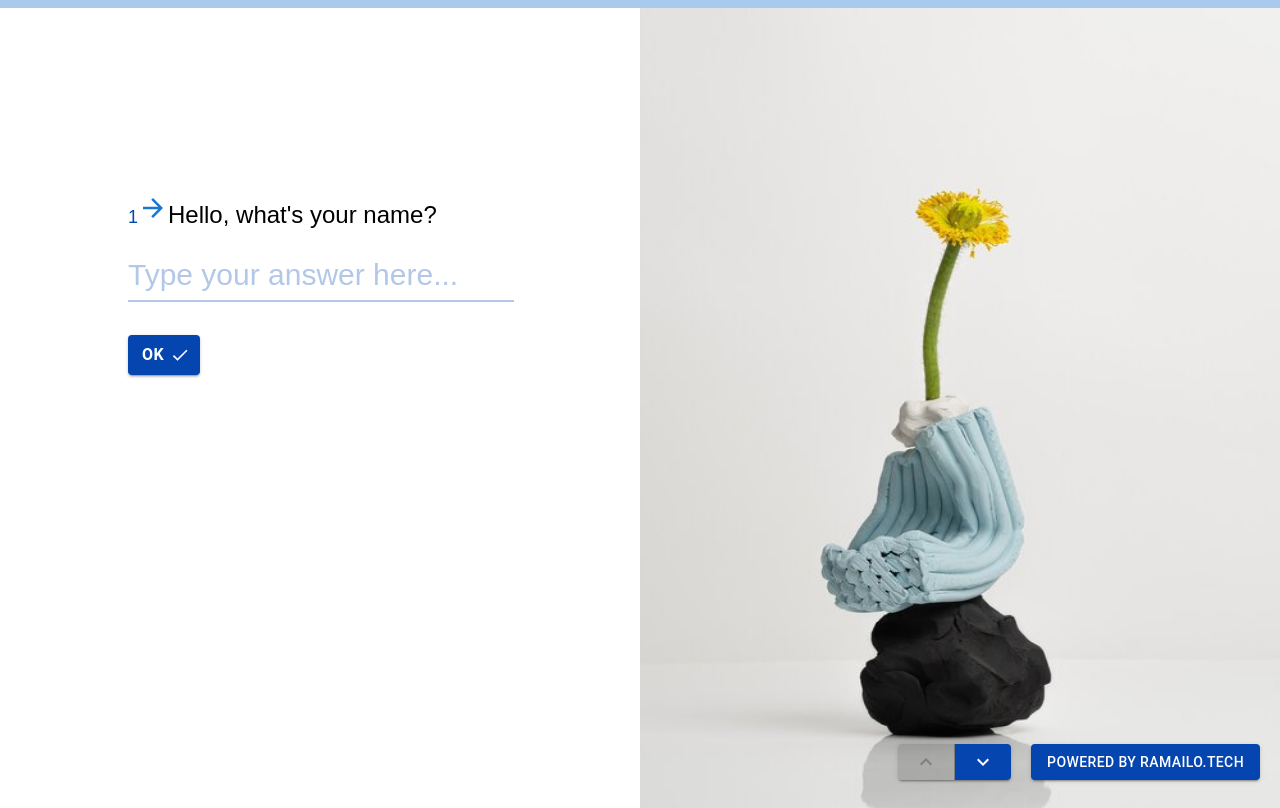
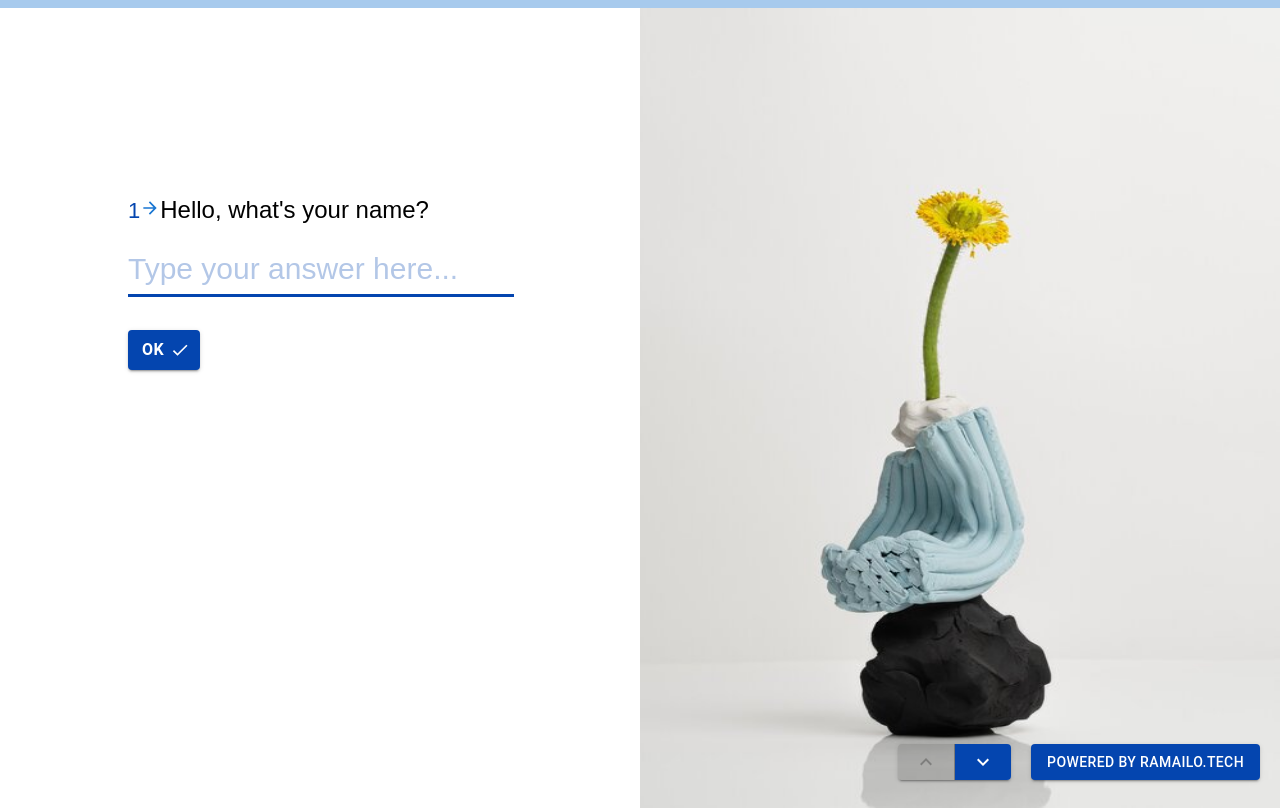
Before and after one commit to RamailoTech/Typeform-demo, a React (Create React App) app: page / in a window 1280 px wide. Built offline with nearby package versions, Linux system fonts and the light colour scheme.

Commit message:
adding ref

```diff
--- a/src/assets/styles/form.css
+++ b/src/assets/styles/form.css
@@ -26,7 +26,7 @@
 }
 .grid-question span {
   color: #0445af;
-  font-size: 18px;
+  font-size: 22px;
 }
 
 .wrapper {
--- a/src/components/Formpage.jsx
+++ b/src/components/Formpage.jsx
@@ -49,7 +49,7 @@ export const Formpage = ({ question, navigateNext, index }) => {
                   <span className="question-number">{visiblePageNumber}</span>
                   <ArrowForwardIcon
                     color="primary"
-                    sx={{ fontSize: { lg: "30px" } }}
+                    sx={{ fontSize: { md:"20px"} }}
                   />
                   {item.question}
                 </p>
--- a/src/components/input/textInput/inputs.jsx
+++ b/src/components/input/textInput/inputs.jsx
@@ -1,19 +1,41 @@
-import React, { useContext } from "react";
+import React,{useContext,useState,useRef,useEffect} from "react";
 import "../input.css";
 import FormContext from "../../../context/form/FormContext";
+import QuestionContext from "../../../context/questions/QuestionContext";
+import {navigateNext} from "../../../utils/navigate";
+
 
 export const TextInput = ({ question }) => {
-  const { formValue, setFormValue } = useContext(FormContext);
-
+  const { formValue, setFormValue,visiblePageNumber,pageLength,setVisiblePageNumber,setProgress} = useContext(FormContext);
+  const inputref=useRef();
   const handleChange = (e) => {
     setFormValue({ ...formValue, [question]: e.target.value });
   };
+  const handleKey=(e)=>{
+   if(e.key==='Enter'){
+    navigateNext(visiblePageNumber,pageLength,setVisiblePageNumber)
+    var progressbar=(Math.floor((visiblePageNumber/pageLength)*100));
+    setProgress(progressbar)
+   }
+  }
+
+  useEffect(()=>{
+    if(visiblePageNumber===1){
+    inputref.current.focus();
+    }
+
+  },[])
+
+
   return (
     <input
       type="text"
       className="text_answer_input"
       placeholder="Type your answer here..."
       onChange={handleChange}
+      ref={inputref}
+      onKeyDown={handleKey}
+
     />
   );
 };
--- a/src/pages/Form.jsx
+++ b/src/pages/Form.jsx
@@ -17,6 +17,7 @@ export const Form = () => {
     setPageLength,
     pageLength,
     progress,
+    setProgress
   } = useContext(FormContext);
 
   const navigateNext = () => {
@@ -69,6 +70,8 @@ export const Form = () => {
             <Button
               onClick={() => {
                 navigateNext();
+                var progressbar = Math.floor((visiblePageNumber / pageLength) * 100);
+                    setProgress(progressbar);
               }}
               disabled={visiblePageNumber === pageLength}
               sx={{ backgroundColor: "#0445af" }}
```
